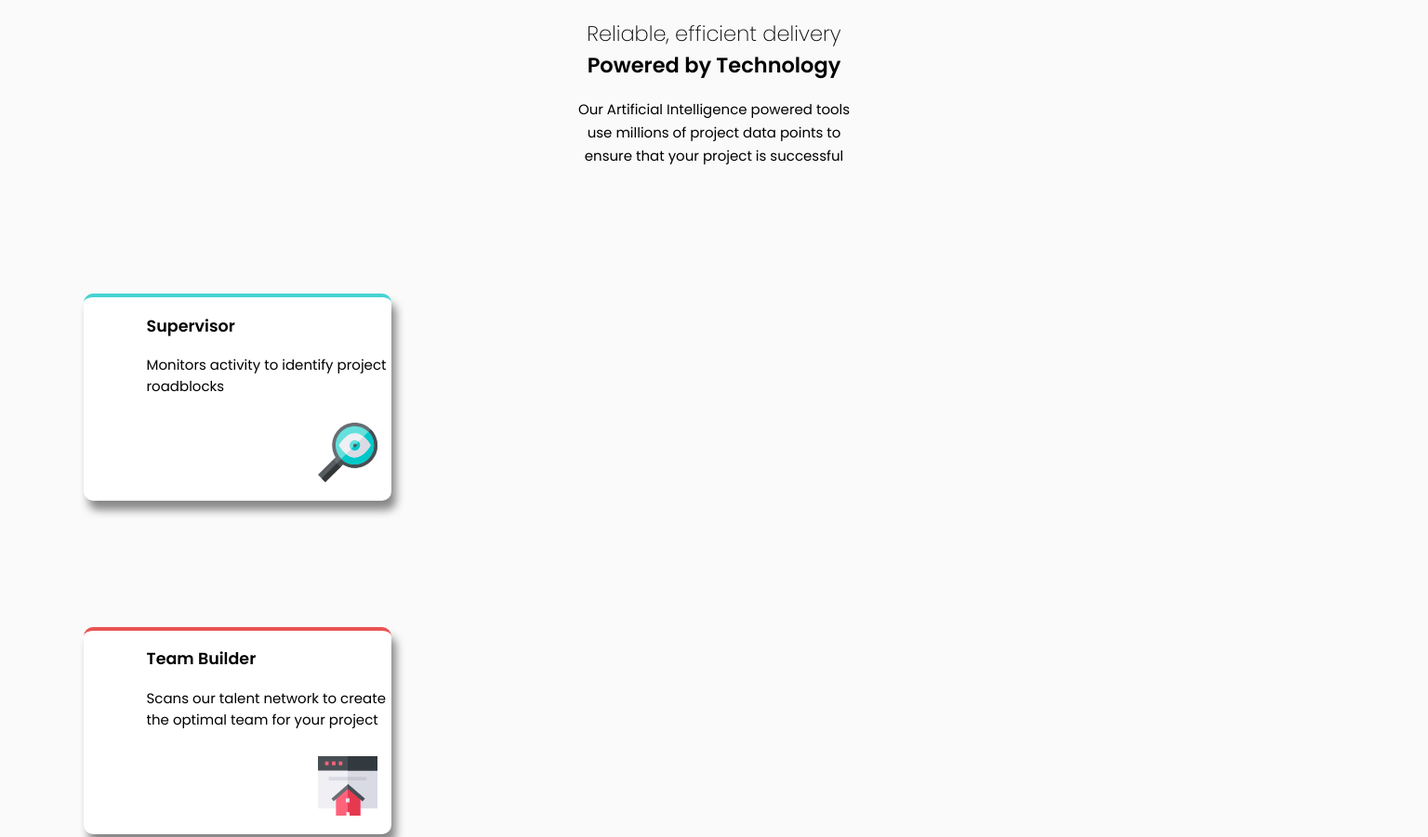
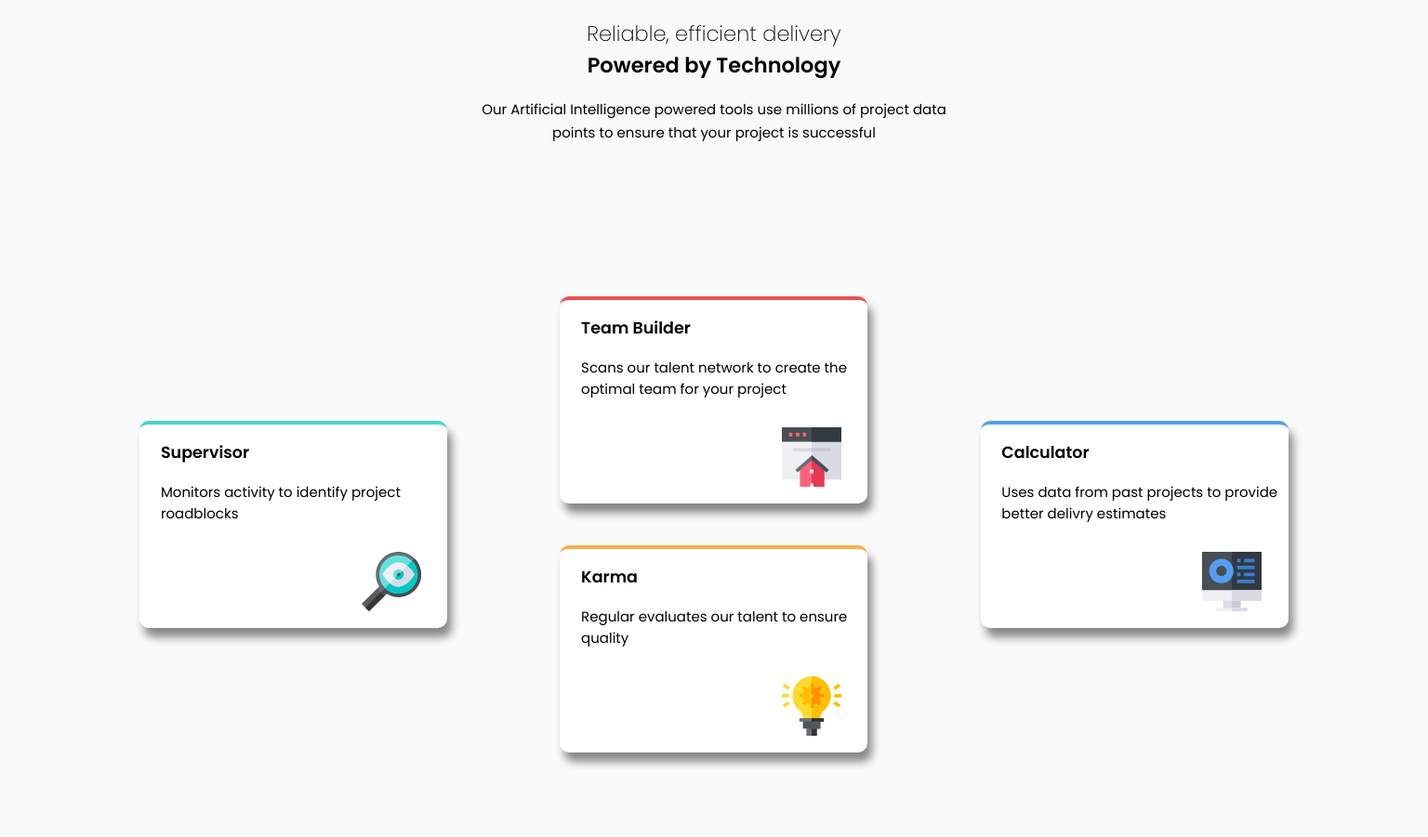
Before and after one commit to realadebimpe/four-card-feature-section, a plain HTML site: page index.html in a window 1536 px wide. Shown: the top 901 px of the page at 93% size. Drawn offline with Linux system fonts and the light colour scheme.

Commit message:
complete css code

```diff
--- a/css/style.css
+++ b/css/style.css
@@ -88,3 +88,42 @@ img {
     margin-left: 70%;
     padding: 5% 10% 0 0;
 }
+
+@media only screen and (min-width: 1440px){
+    .mission {
+        width: 501px;
+        height: 50px;
+    }
+
+    .all-Cards{
+          display: grid;
+          grid-template-columns: repeat(3, auto);
+          grid-template-rows: repeat(3, auto);
+      }
+
+      .card:nth-child(2){
+          grid-column: 2/3;
+          justify-self: center;
+
+      }
+
+      .card:nth-child(1) {
+          grid-row: 1/3;
+          align-self: center;
+          justify-self: center;
+
+      }
+
+      .card:nth-child(3){
+          grid-row: 2/3;
+          justify-self: center;
+
+      }
+
+      .card:nth-child(4) {
+        grid-row: 1/3;
+        align-self: center;
+        justify-self: center;
+
+    }
+}
```
